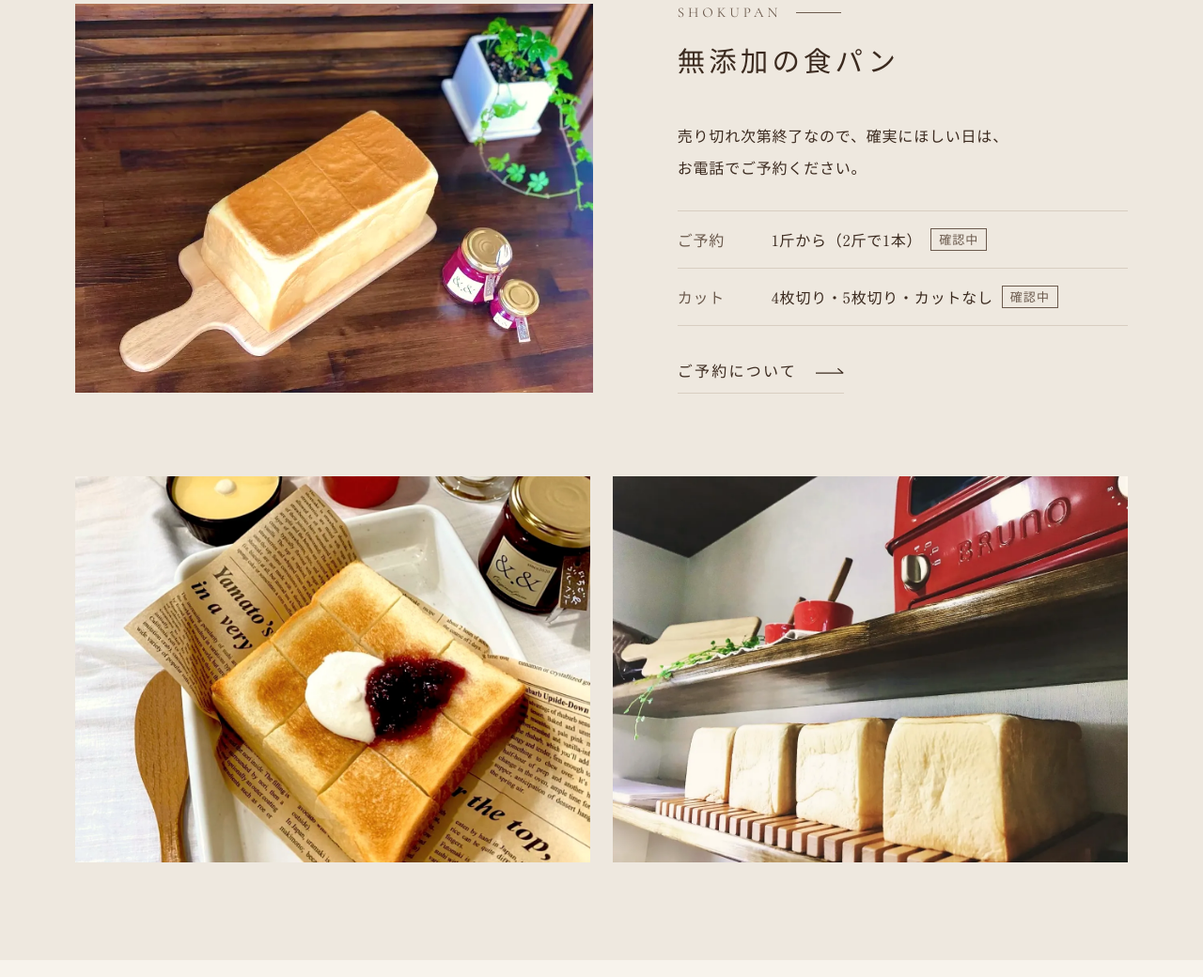
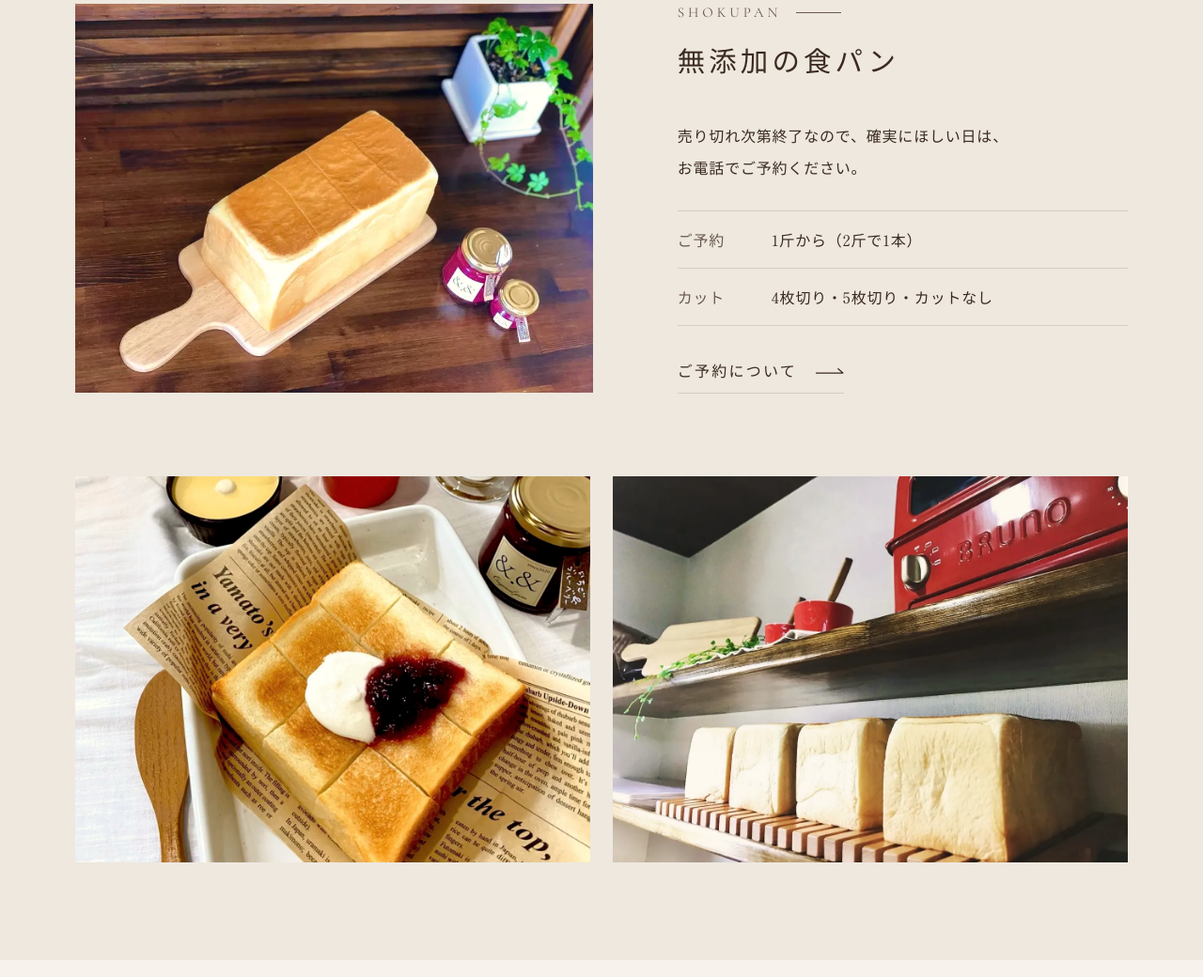
Before and after one commit to hibino-shokupan-dl/hibino-shokupan-dl.github.io, a plain HTML site: page index.html in a window 1280 px wide. Shown: the part 1522-2562 px from the top of the page at 94% size. Drawn offline with nearby package versions, Linux system fonts and the light colour scheme.

Commit message:
「確認中」の札を外す（ご予約の単位・カットの文は残す）
Co-Authored-By: Claude Opus 5.5 <noreply@anthropic.com>

```diff
--- a/index.html
+++ b/index.html
@@ -140,8 +140,8 @@
           <div>
             <p class="body-copy"><span class="phrase">売り切れ次第</span><span class="phrase">終了なので、</span><span class="phrase">確実に</span><span class="phrase">ほしい日は、</span><span class="phrase">お電話で</span><span class="phrase">ご予約ください。</span></p>
             <dl class="spec">
-              <div><dt>ご予約</dt><dd><span class="phrase">1斤から</span><span class="phrase">（2斤で1本）</span> <span class="tbc">確認中</span></dd></div>
-              <div><dt>カット</dt><dd><span class="phrase">4枚切り・</span><span class="phrase">5枚切り・</span><span class="phrase">カットなし</span> <span class="tbc">確認中</span></dd></div>
+              <div><dt>ご予約</dt><dd><span class="phrase">1斤から</span><span class="phrase">（2斤で1本）</span></dd></div>
+              <div><dt>カット</dt><dd><span class="phrase">4枚切り・</span><span class="phrase">5枚切り・</span><span class="phrase">カットなし</span></dd></div>
             </dl>
             <a class="more-link" href="#reserve">ご予約について<span class="arrow" aria-hidden="true"></span></a>
           </div>
```
